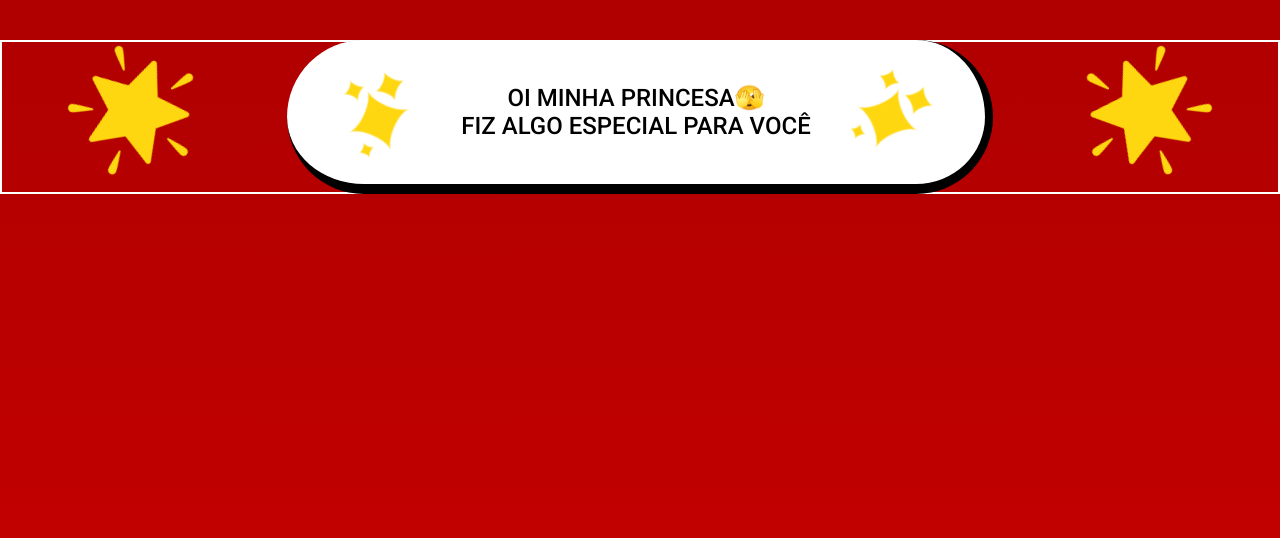
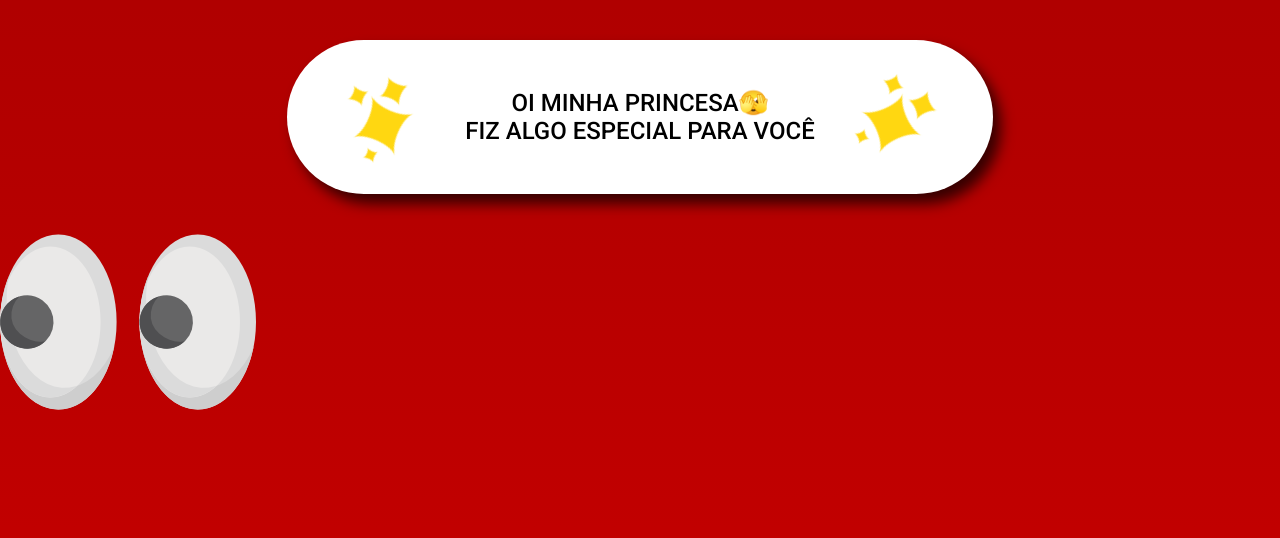
Before and after one commit to Pedin69/Presente, a plain HTML site: page index.html in a window 1280 px wide. Drawn offline with Linux system fonts and the light colour scheme.

Commit message:
remove star side and blur efect text initial

```diff
--- a/index.html
+++ b/index.html
@@ -23,7 +23,7 @@
 
 
     <div class="top">
-        <img id="img-left" src="./image/icons/estrela.png" alt="EU TE AMOOOOO">
+        <!-- <img id="img-left" src="./image/icons/estrela.png" alt="EU TE AMOOOOO"> -->
 
         <div id="text-initial">
 
@@ -35,9 +35,12 @@
 
         </div>
 
-        <img id="img-right" src="./image/icons/estrela.png" alt="EU TE AMOOOOO">
+        <!-- <img id="img-right" src="./image/icons/estrela.png" alt="EU TE AMOOOOO"> -->
     </div>
 
+    <div class="scroll-page">
+        <img src="./image/icons/olhos.png" alt="">
+    </div>
 
 
 </body>
--- a/style.css
+++ b/style.css
@@ -12,6 +12,7 @@ body {
     background-size: 100% 500%;
     animation: gradient-conteiner 3s infinite alternate;
 }
+
 /*EFECT GRADIENT*/
 @keyframes gradient-conteiner {
     0% {
@@ -22,6 +23,7 @@ body {
         background-position-y: 100%;
     }
 }
+
 body * {
     font-family: "Roboto", sans-serif;
 }
@@ -32,7 +34,7 @@ body * {
     display: flex;
     width: 100%;
     height: 154px;
-    border: 2px solid white;
+    /* border: 2px solid white; */
     gap: 90px;
 
 
@@ -41,10 +43,10 @@ body * {
     margin: auto;
     margin-top: 40px;
 }
-.top #img-left{
+.top #img-left {
     transform: rotate(21.43deg);
 }
-.top #img-right{
+.top #img-right {
     transform: rotate(-21.43deg);
 }
 .top #text-initial {
@@ -56,17 +58,14 @@ body * {
     justify-content: center;
     gap: 42px;
 
-    border: solid black;
-    border-right-width: 8px;
-    border-bottom-width: 10px;
-    border-top-style: none;
-    border-left-style: none;
-    -webkit-backdrop-filter: blur(14px);
-    backdrop-filter: blur(140px);
+
+    -webkit-box-shadow: 8px 10px 14px 0px rgba(0,0,0,0.7);
+    -moz-box-shadow: 8px 10px 14px 0px rgba(0,0,0,0.7);
+    box-shadow: 8px 10px 14px 0px rgba(0,0,0,0.7);
 
     background: white;
 }
-.top p{
+.top p {
     font-size: 24px;
     font-weight: 500;
     text-align: center;
@@ -75,16 +74,15 @@ body * {
     width: 80px;
     height: 80px;
 
-    justify-content: left;
+    /* justify-content: left; */
 
     transform: rotate(-21.43deg);
 }
-
 .top #text-initial #star-right {
     width: 80px;
     height: 80px;
 
-    justify-content: right;
+    /* justify-content: right; */
 
     transform: rotate(21.43deg);
 }
```
